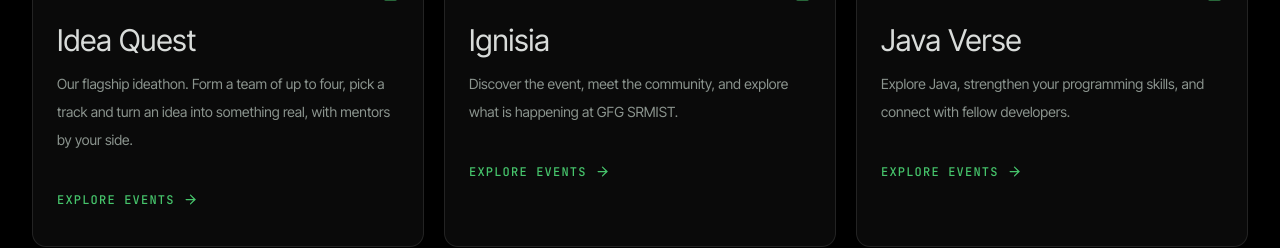
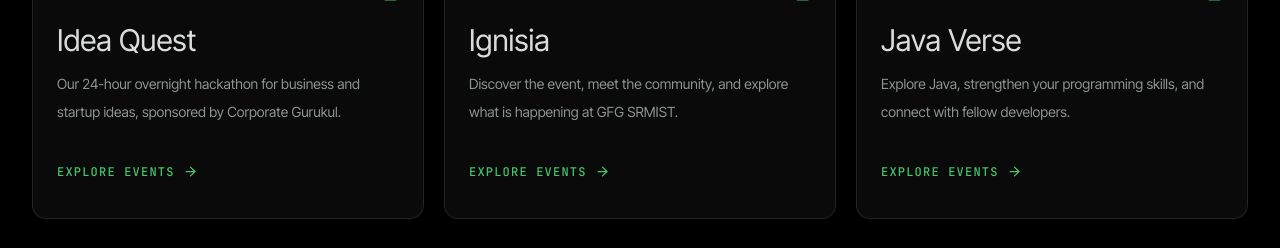
Before and after one commit to GeeksForGeeks-SRMIST/gfg-srmist-website2026-27, a React (Vite) app: page / in a window 1280 px wide. Shown: the part 3354-3602 px from the top of the page. Built offline with nearby package versions, Linux system fonts and the light colour scheme.

Commit message:
Home: update Idea Quest description

```diff
--- a/src/pages/home/sections/FlagshipEvents.jsx
+++ b/src/pages/home/sections/FlagshipEvents.jsx
@@ -12,7 +12,7 @@ const FLAGSHIP_EVENTS = [
   {
     title: 'Idea Quest',
     description:
-      'Our flagship ideathon. Form a team of up to four, pick a track and turn an idea into something real, with mentors by your side.',
+      'Our 24-hour overnight hackathon for business and startup ideas, sponsored by Corporate Gurukul.',
     image: 'assets/events/idea-quest.webp',
     imageAlt: 'Idea Quest poster',
   },
```
